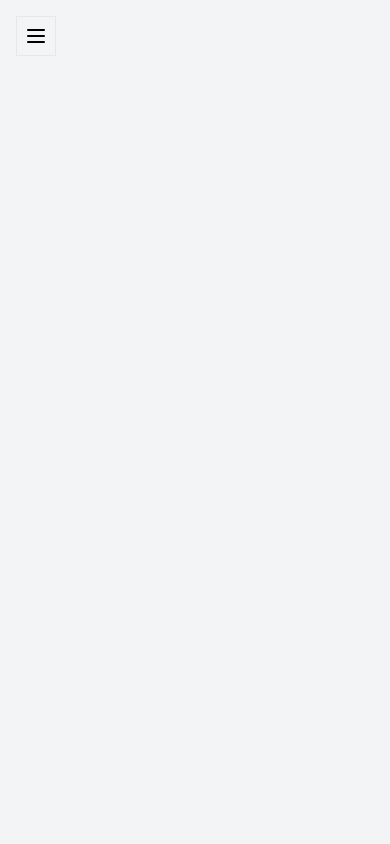
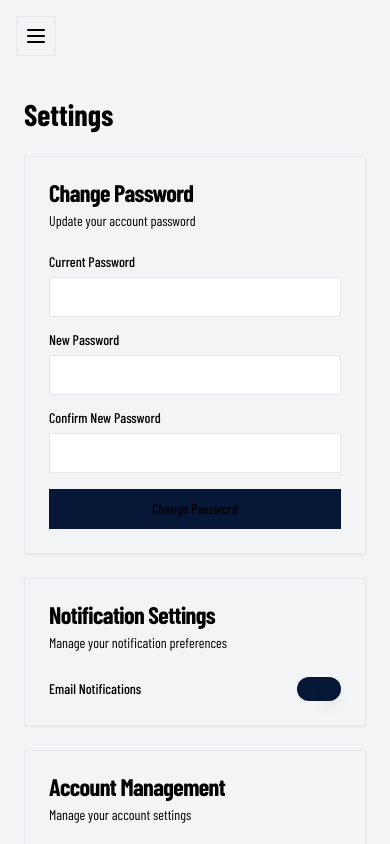
Before and after one commit to nayeemuddin-bd100/hope-charity-app, a Next.js app: page /dashboard/setting in a window 390 px wide. Built offline with nearby package versions, Linux system fonts and the light colour scheme.

Commit message:
fix: css issue fixed

```diff
--- a/app/components/dashboard/Sidebar.tsx
+++ b/app/components/dashboard/Sidebar.tsx
@@ -36,7 +36,7 @@ export default function Sidebar() {
   const [isOpen, setIsOpen] = useState(false);
 
   return (
-    <div className="min-h-screen">
+    <div className="md:min-h-screen">
       {/* Desktop Sidebar */}
       <div className="hidden md:flex w-64 bg-white h-screen border-r flex-col">
         {/* Logo */}
@@ -66,7 +66,10 @@ export default function Sidebar() {
             <Menu />
           </Button>
         </SheetTrigger>
-        <SheetContent side="left" className="p-0 flex flex-col bg-white">
+        <SheetContent
+          side="left"
+          className="p-0 flex flex-col justify-center bg-white"
+        >
           {/* Logo */}
           <div className="p-4">
             <Logo />
```
